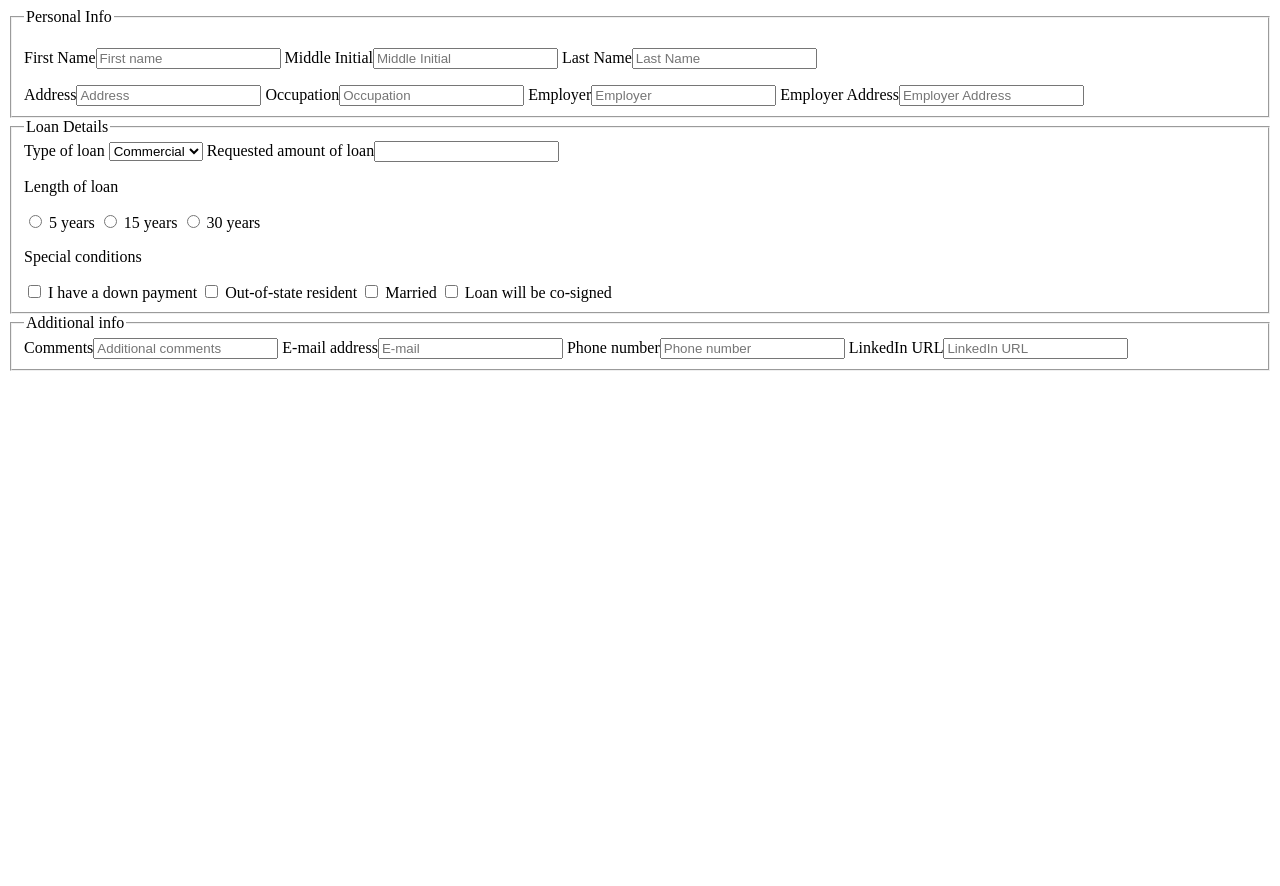
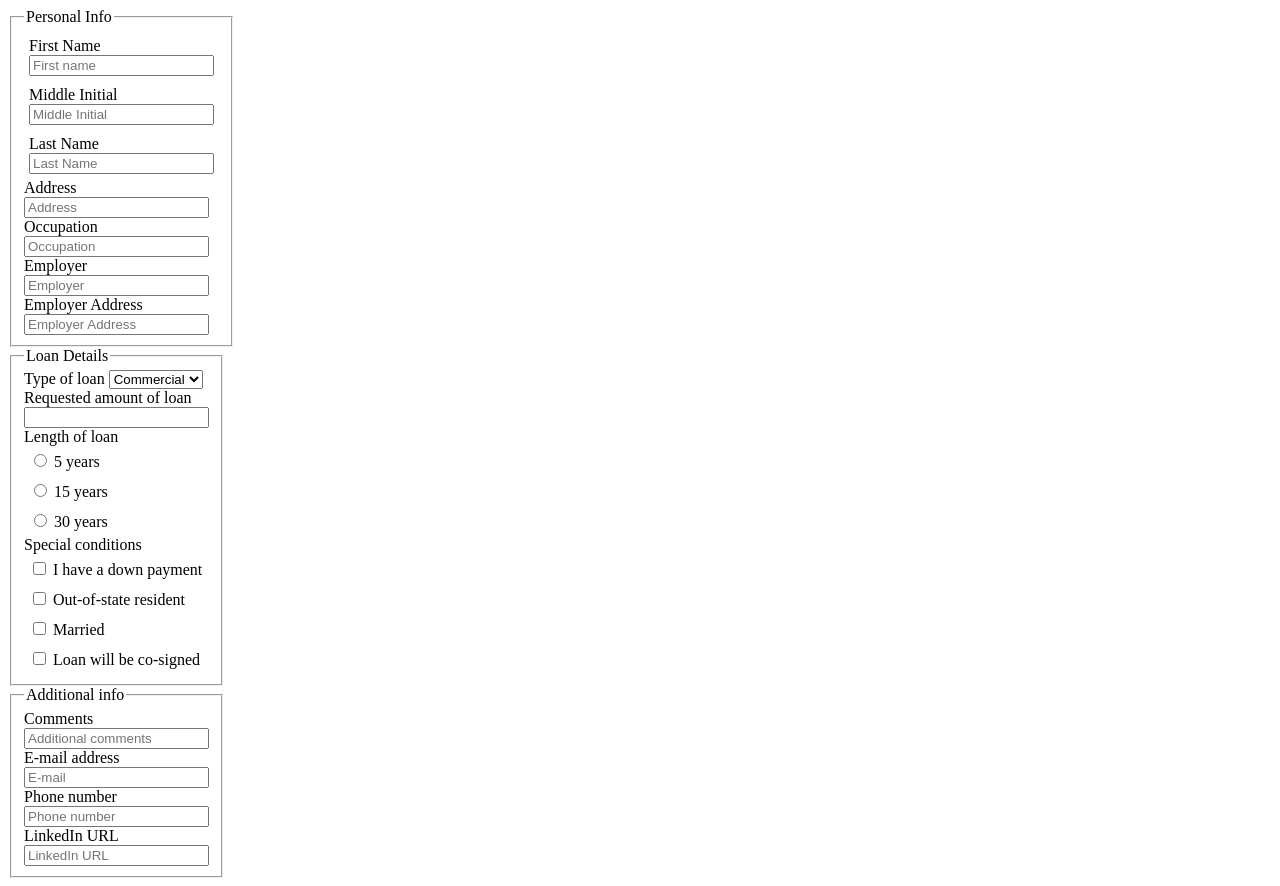
Before and after one commit to iobg/table, a plain HTML site: page index.html in a window 1280 px wide. Before the commit the page ends 800 px from the top, so only its background shows below. Drawn offline with Linux system fonts and the light colour scheme.

Commit message:
added styles

```diff
--- a/index.html
+++ b/index.html
@@ -4,20 +4,20 @@
 	<meta charset="utf-8">
 	<meta http-equiv="X-UA-Compatible" content="IE=edge">
 	<title></title>
-	<link rel="stylesheet" href="">
+	<link rel="stylesheet" href="style.css">
 </head>
 <body>
 
 	<fieldset>
 	<legend> Personal Info</legend>
-	<p>First Name<input type="text" placeholder="First name">
-	Middle Initial<input type="text" placeholder="Middle Initial">
-	Last Name<input type="text" placeholder="Last Name">
-	</p>
-	Address<input type="text" placeholder="Address">
-	Occupation<input type="text" placeholder="Occupation">
-	Employer<input type="text" placeholder="Employer">
-	Employer Address<input type="text" placeholder="Employer Address">
+	<label for='fn'>First Name<input type="text" placeholder="First name" name='fn'></label>
+	<label for='mi'>Middle Initial<input type="text" placeholder="Middle Initial" name='mi'></label>
+	<label for='ln'>Last Name<input type="text" placeholder="Last Name" name='ln'></label>
+
+	Address<input type="text" placeholder="Address" name='Address'>
+	Occupation<input type="text" placeholder="Occupation" name='Occupation'>
+	Employer<input type="text" placeholder="Employer" name='Employer'>
+	Employer Address<input type="text" placeholder="Employer Address" name='Employer_A'>
 	</fieldset>
 	<fieldset>
 	<legend> Loan Details</legend>
@@ -29,15 +29,15 @@
 		<option>Mortgage</option>
 	</select>
 	Requested amount of loan<input type="number" name="loan_amount">
-	 <p>Length of loan</p>
-	<input type="radio" name="length" value="5 years"> 5 years
-	<input type="radio" name="length" value="15 years"> 15 years
-	<input type="radio" name="length" value="30 years"> 30 years
-	<p> Special conditions</p>
-	<input type="checkbox" name="special" value="down"> I have a down payment
-	<input type="checkbox" name="special" value="married"> Out-of-state resident
-	<input type="checkbox" name="special" value="OOS"> Married
-	<input type="checkbox" name="special" value="co-signed"> Loan will be co-signed
+	 Length of loan
+	<label><input type="radio" name="length" value="5 years"> 5 years</label>
+	<label><input type="radio" name="length" value="15 years"> 15 years</label>
+	<label><input type="radio" name="length" value="30 years"> 30 years</label>
+	 Special conditions
+	<label><input type="checkbox" name="special" value="down"> I have a down payment</label>
+	<label><input type="checkbox" name="special" value="married"> Out-of-state resident</label>
+	<label><input type="checkbox" name="special" value="OOS"> Married</label>
+	<label><input type="checkbox" name="special" value="co-signed"> Loan will be co-signed</label>
 	</fieldset>
 	<fieldset>
 	<legend>Additional info</legend>
--- /dev/null
+++ b/style.css
@@ -0,0 +1,4 @@
+label {display: block;
+	padding: 5px;}
+fieldset { width: 100px; }
+body {align-content:center;}
```
